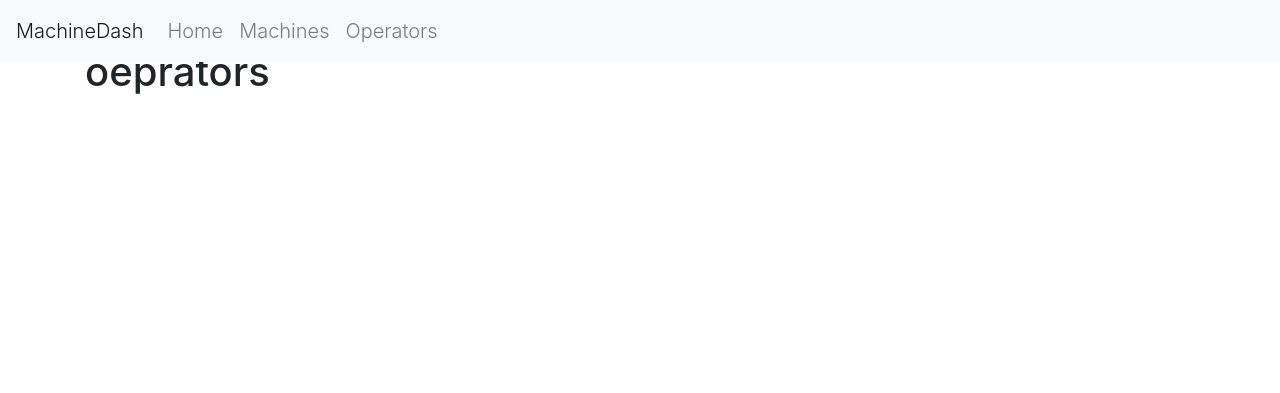
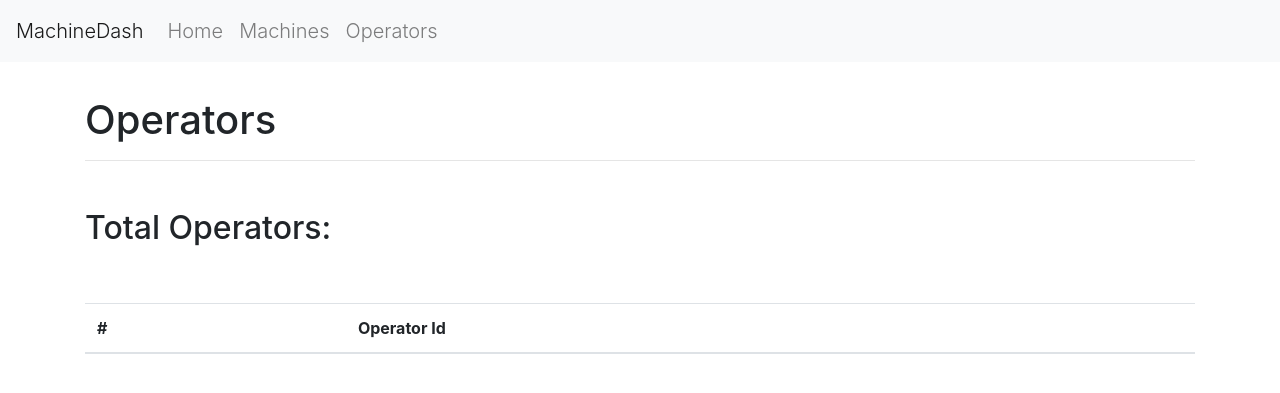
Before and after one commit to wsu-tss/machine_dashboard, a Jekyll site: the page built from operators.html, in a window 1280 px wide. Shown: the top 393 px of the page. Built offline with Jekyll 4.4.1, drawn with Linux system fonts in a browser that asks for light colours; nearby versions of some CDN libraries.

Commit message:
operators page added

```diff
--- /dev/null
+++ b/assets/js/operators.js
@@ -0,0 +1,50 @@
+import { API_ENDPOINT } from './config.js';
+import { apiData } from './utils.js';
+import { getOperatorsList } from './utils.js';
+
+document.addEventListener('DOMContentLoaded', () => {
+    // Todo
+    let totalOperators = document.getElementById("totalOperators");
+    // let operators = new Set();
+
+    let parser = new DOMParser();
+    let request = new XMLHttpRequest();
+    request.open("GET", API_ENDPOINT);
+    request.send();
+    request.onload = () => {
+        let xmlDoc = parser.parseFromString(request.response, "text/xml");
+
+        // Checking if there was an error
+        if (request.status != 200) {
+            console.log(`error ${request.status} ${request.statusText}`);
+        }
+
+        // Get machine data in a structured format
+        let machineData = apiData(xmlDoc);
+
+        // Get a Set object of operators
+        let operators = getOperatorsList(machineData);
+
+        // Adds the total number of operators in the DOM element
+        totalOperators.textContent = operators.size;
+
+        let operatorTable = document.getElementById("operatorList");
+
+        let counter = 0;
+        operators.forEach(operator => {
+            // Counter for serial number
+            counter++;
+
+            // Add row at the bottom
+            let row = operatorTable.insertRow(-1);
+
+            // Creating cells
+            let serialNumber = row.insertCell(0);
+            let machineOperator = row.insertCell(1);
+
+            // Adding values to the table
+            serialNumber.innerHTML = counter;
+            machineOperator.innerHTML = operator;
+        });
+    }
+});
--- a/assets/js/utils.js
+++ b/assets/js/utils.js
@@ -123,3 +123,24 @@ export function generateMachineTable(machineData, siteName) {
     }
     return machineTable;
 }
+
+/**
+* Utility function that takes an Array object and returns a set of operators.
+* @param {Array} machineData - Array of the machine data.
+*/
+export function getOperatorsList(machineData) {
+    let operators = new Set();
+
+    // iterating over the locations
+    for (let i = 0; i < machineData.length; i++) {
+        // iterating over the equipment
+        for (let j = 0; j < machineData[i]["equipment"].length; j++) {
+            // Iterating the logs
+            for (let k = 0; k < machineData[i]["equipment"][j]["logs"].length; k++) {
+                let operatorId = machineData[i]["equipment"][j]["logs"][k]["operator"];
+                operators.add(operatorId);
+            }
+        }
+    }
+    return operators;
+}
--- a/operators.html
+++ b/operators.html
@@ -2,13 +2,29 @@
 layout: default
 title: Operators
 ---
-<!DOCTYPE html>
-<html lang="en" dir="ltr">
-    <head>
-        <meta charset="utf-8">
-        <title>{{ page.title }}</title>
-    </head>
-    <body>
-        <h1>{{ "Oeprators" | downcase }}</h1>
-    </body>
-</html>
+<div class="mt-5">
+    <h1>Operators</h1>
+</div>
+<hr>
+
+<div class="mt-5">
+    <div class="container row">
+        <h2>Total Operators: <span class="badge badge-secondary" id="totalOperators"></span></h2>
+    </div>
+</div>
+<div class="mt-5">
+    <table class="table" id="operatorList">
+        <thead>
+            <tr>
+                <th>#</th>
+                <th>Operator Id</th>
+            </tr>
+        </thead>
+        <tbody>
+
+        </tbody>
+    </table>
+</div>
+
+<script src="{{ site.baseurl }}/assets/js/operators.js" type="module">
+</script>
```
